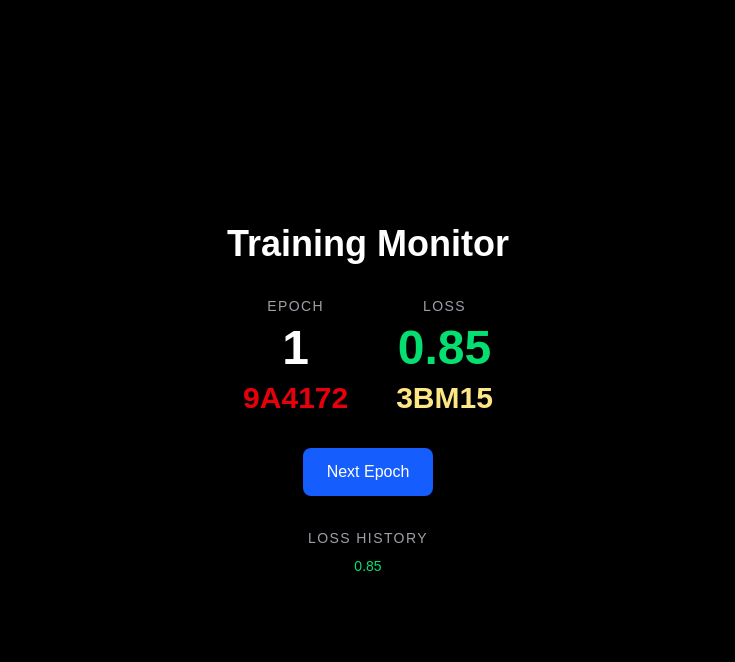
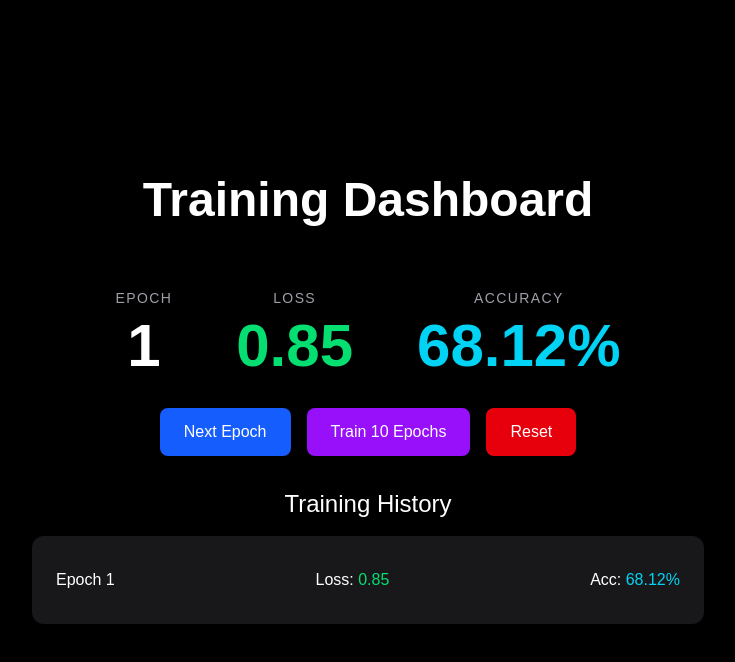
Before and after one commit to Ramineon/Training_Monitor, a Next.js app in the folder training-monitor/: page / in a window 1280 px wide. Both pictures are taken after a click on the button "Next Epoch". Shown: the top 662 px of the page, without its empty margins (272-1007 px from the left). Built offline with nearby package versions, Linux system fonts and the light colour scheme.

Commit message:
many Training

```diff
--- a/training-monitor/app/page.tsx
+++ b/training-monitor/app/page.tsx
@@ -1,57 +1,255 @@
+// "use client";
+
+// import { useState } from "react";
+
+// export default function Home() {
+//   const [epoch, setEpoch] = useState(0);
+//   const [loss, setLoss] = useState(1.0);
+//   const [history, setHistory] = useState<any[]>([]);
+
+//   function nextEpoch() {
+//     const newLoss = parseFloat((loss * 0.85).toFixed(4));
+//     setEpoch(epoch + 1);
+//     setLoss(newLoss);
+//     setHistory([...history, newLoss]);
+//   }
+
+//   return (
+//     <div className="flex min-h-screen flex-col items-center justify-center bg-black gap-8">
+//       <h1 className="text-4xl font-bold text-white">Training Monitor</h1>
+
+//       <div className="flex gap-12">
+//         <div className="flex flex-col items-center gap-2">
+//           <p className="text-zinc-400 text-sm uppercase tracking-widest">
+//             Epoch
+//           </p>
+//           <p className="text-5xl font-bold text-white">{epoch}</p>
+//           <p className="text-3xl font-bold text-red-600">9A4172</p>
+//         </div>
+//         <div className="flex flex-col items-center gap-2">
+//           <p className="text-zinc-400 text-sm uppercase tracking-widest">
+//             Loss
+//           </p>
+//           <p className="text-5xl font-bold text-green-400">{loss}</p>
+//           <p className="text-3xl font-bold text-amber-200">3BM15</p>
+//         </div>
+//       </div>
+
+//       <button
+//         onClick={nextEpoch}
+//         className="px-6 py-3 bg-blue-600 text-white rounded-lg hover:bg-blue-500"
+//       >
+//         Next Epoch
+//       </button>
+
+//       <div className="flex flex-col items-center gap-2">
+//         <p className="text-zinc-400 text-sm uppercase tracking-widest">
+//           Loss History
+//         </p>
+//         <div className="flex gap-2">
+//           {history.map((val, idx) => (
+//             <span key={idx} className="text-green-400 text-sm">
+//               {val}
+//             </span>
+//           ))}
+//         </div>
+//       </div>
+//     </div>
+//   );
+// }
+
+// ----------------------------------------------------------
+
+// "use client";
+// import { useState, useCallback } from "react";
+
+// export default function TrainingDashboard() {
+//   const [epoch, setEpoch] = useState(0);
+//   const [loss, setLoss] = useState(1.0);
+//   const [accuracy, setAccuracy] = useState(50);
+//   const [history, setHistory] = useState<any[]>([]);
+//   const [isTraining, setIsTraining] = useState(false);
+
+//   const nextEpoch = useCallback(() => {
+//     // ←←← You write the logic here
+//     const newLoss = parseFloat((loss * 0.85).toFixed(4));
+//     const rawAccuracy = 0.5 + 0.5 / (1 + Math.exp(7 * (newLoss - 0.7)));
+//     const newAccuracy = parseFloat((rawAccuracy * 100).toFixed(2));
+
+//     setEpoch(epoch + 1);
+//     setLoss(newLoss);
+//     setAccuracy(newAccuracy)
+//     setHistory([...history, newLoss]);
+//     setIsTraining(false);
+//   }, [loss, accuracy]);
+
+//   const trainMultiple = () => {
+//     // ←←← You write auto training logic here
+//   };
+
+//   const reset = () => {
+//     // ←←← You write reset logic here
+//   };
+
+//   return (
+//     <div className="flex min-h-screen flex-col items-center justify-center bg-black text-white gap-8 p-8">
+//       <h1 className="text-4xl font-bold">Training Dashboard</h1>
+
+//       {/* Current Stats */}
+//       <div className="flex gap-12">
+//         {/* Epoch, Loss, Accuracy cards here */}
+//       </div>
+
+//       {/* Buttons */}
+//       <div className="flex gap-4">
+//         <button onClick={nextEpoch} disabled={isTraining}>Next Epoch</button>
+//         <button onClick={trainMultiple} disabled={isTraining}>Train 10 Epochs</button>
+//         <button onClick={reset}>Reset</button>
+//       </div>
+
+//       {/* History */}
+//       <div>
+//         <h2>History</h2>
+//         {/* Map over history and show each entry */}
+//       </div>
+//     </div>
+//   );
+// }
+
+// _________________________________________________________________________
+
 "use client";
+import { useState, useCallback } from "react";
 
-import { useState } from "react";
-
-export default function Home() {
+export default function TrainingDashboard() {
   const [epoch, setEpoch] = useState(0);
   const [loss, setLoss] = useState(1.0);
-  const [history, setHistory] = useState<number[]>([]);
+  const [accuracy, setAccuracy] = useState(50);
+  const [history, setHistory] = useState<any[]>([]);
+  const [isTraining, setIsTraining] = useState(false);
 
-  function nextEpoch() {
+  const nextEpoch = useCallback(() => {
     const newLoss = parseFloat((loss * 0.85).toFixed(4));
-    setEpoch(epoch + 1);
+
+    // Better accuracy formula (increases as loss decreases)
+    const rawAccuracy = 50 + 50 * (1 - Math.exp(-3 * (1 - newLoss)));
+    const newAccuracy = parseFloat(rawAccuracy.toFixed(2));
+
+    // Functional updates - safer!
+    setEpoch((prev) => prev + 1);
     setLoss(newLoss);
-    setHistory([...history, newLoss]);
+    setAccuracy(newAccuracy);
+
+    // Save full record in history
+    setHistory((prev) => [
+      ...prev,
+      {
+        epoch: epoch + 1,
+        loss: newLoss,
+        accuracy: newAccuracy,
+      },
+    ]);
+  }, [loss]); // Only depend on loss
+
+  const trainMultiple = useCallback(() => {
+    setIsTraining(true);
+    let count = 0;
+
+    const interval = setInterval(() => {
+      nextEpoch();
+      count++;
+
+      if (count >= 10) {
+        clearInterval(interval);
+        setIsTraining(false);
       }
+    }, 400); // 400ms per epoch
+  }, [nextEpoch]);
+
+  const reset = () => {
+    setEpoch(0);
+    setLoss(1.0);
+    setAccuracy(50);
+    setHistory([]);
+    setIsTraining(false);
+  };
 
   return (
-    <div className="flex min-h-screen flex-col items-center justify-center bg-black gap-8">
-      <h1 className="text-4xl font-bold text-white">Training Monitor</h1>
+    <div className="flex min-h-screen flex-col items-center justify-center bg-black text-white gap-8 p-8">
+      <h1 className="text-5xl font-bold mb-8">Training Dashboard</h1>
 
-      <div className="flex gap-12">
+      {/* Current Stats */}
+      <div className="flex gap-16">
         <div className="flex flex-col items-center gap-2">
-          <p className="text-zinc-400 text-sm uppercase tracking-widest">
+          <p className="text-zinc-400 uppercase tracking-widest text-sm">
             Epoch
           </p>
-          <p className="text-5xl font-bold text-white">{epoch}</p>
-          <p className="text-3xl font-bold text-red-600">9A4172</p>
+          <p className="text-6xl font-bold text-white">{epoch}</p>
         </div>
+
         <div className="flex flex-col items-center gap-2">
-          <p className="text-zinc-400 text-sm uppercase tracking-widest">
+          <p className="text-zinc-400 uppercase tracking-widest text-sm">
             Loss
           </p>
-          <p className="text-5xl font-bold text-green-400">{loss}</p>
-          <p className="text-3xl font-bold text-amber-200">3BM15</p>
+          <p className="text-6xl font-bold text-green-400">{loss}</p>
+        </div>
+
+        <div className="flex flex-col items-center gap-2">
+          <p className="text-zinc-400 uppercase tracking-widest text-sm">
+            Accuracy
+          </p>
+          <p className="text-6xl font-bold text-cyan-400">{accuracy}%</p>
         </div>
       </div>
 
+      {/* Buttons */}
+      <div className="flex gap-4">
         <button
           onClick={nextEpoch}
-        className="px-6 py-3 bg-blue-600 text-white rounded-lg hover:bg-blue-500"
+          disabled={isTraining}
+          className="px-6 py-3 bg-blue-600 hover:bg-blue-500 rounded-lg disabled:opacity-50"
         >
           Next Epoch
         </button>
 
-      <div className="flex flex-col items-center gap-2">
-        <p className="text-zinc-400 text-sm uppercase tracking-widest">
-          Loss History
-        </p>
-        <div className="flex gap-2">
-          {history.map((val, idx) => (
-            <span key={idx} className="text-green-400 text-sm">
-              {val}
+        <button
+          onClick={trainMultiple}
+          disabled={isTraining}
+          className="px-6 py-3 bg-purple-600 hover:bg-purple-500 rounded-lg disabled:opacity-50"
+        >
+          Train 10 Epochs
+        </button>
+
+        <button
+          onClick={reset}
+          className="px-6 py-3 bg-red-600 hover:bg-red-500 rounded-lg"
+        >
+          Reset
+        </button>
+      </div>
+
+      {/* History */}
+      <div className="w-full max-w-2xl">
+        <h2 className="text-2xl mb-4 text-center">Training History</h2>
+        <div className="bg-zinc-900 p-6 rounded-xl max-h-96 overflow-auto">
+          {history.length === 0 ? (
+            <p className="text-zinc-500 text-center">No epochs yet...</p>
+          ) : (
+            history.map((entry, idx) => (
+              <div
+                key={idx}
+                className="flex justify-between py-2 border-b border-zinc-800 last:border-0"
+              >
+                <span>Epoch {entry.epoch}</span>
+                <span>
+                  Loss: <span className="text-green-400">{entry.loss}</span>
                 </span>
-          ))}
+                <span>
+                  Acc: <span className="text-cyan-400">{entry.accuracy}%</span>
+                </span>
+              </div>
+            ))
+          )}
         </div>
       </div>
     </div>
--- a/training-monitor/package.json
+++ b/training-monitor/package.json
@@ -11,7 +11,8 @@
   "dependencies": {
     "next": "16.2.9",
     "react": "19.2.4",
-    "react-dom": "19.2.4"
+    "react-dom": "19.2.4",
+    "recharts": "^3.8.1"
   },
   "devDependencies": {
     "@tailwindcss/postcss": "^4",
```
Also changed, not shown: 1 other file (tests, documents, lock files or other folders). Lines whose indentation alone changed are shown as unchanged.
